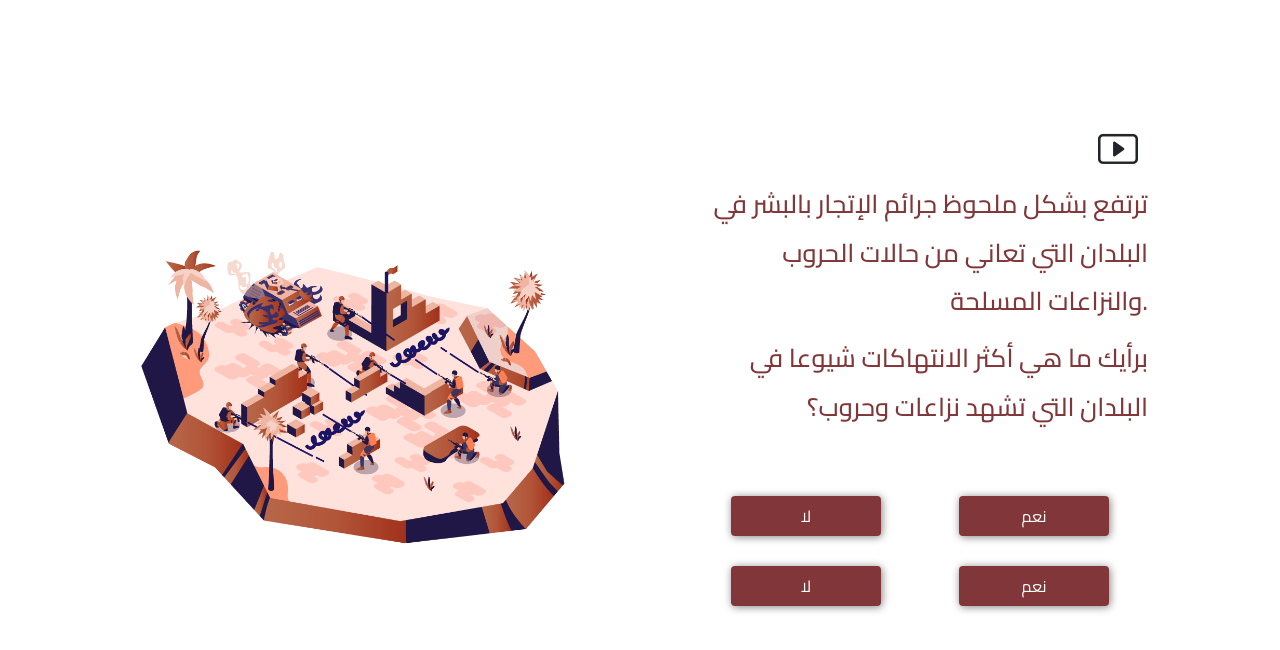
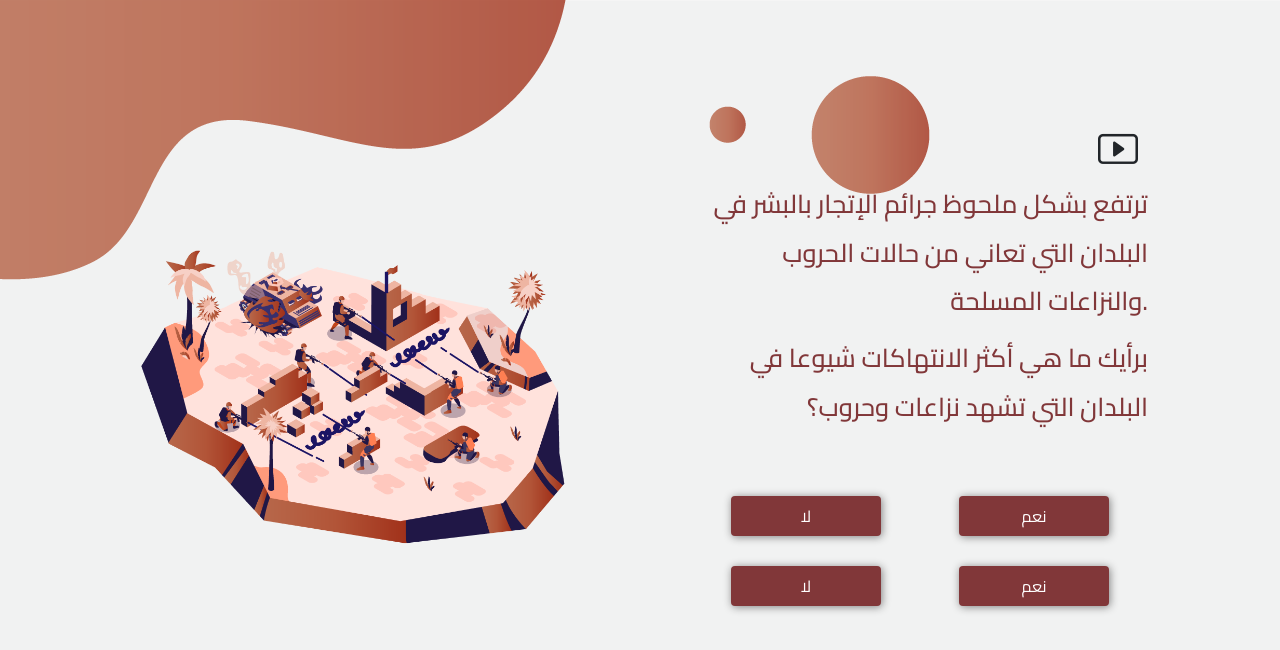
Before and after one commit to haneen-khairi/question-2-half-right, a plain HTML site: page index.html in a window 1280 px wide. Drawn offline with nearby package versions, Linux system fonts and the light colour scheme.

Commit message:
add asset

```diff
--- a/index.html
+++ b/index.html
@@ -14,7 +14,7 @@
 
 <body>
     <!-- image background -->
-    <section class="sec-question1" style="background:url(../img/bg1.png)">
+    <section class="sec-question1" style="background:url(assets/img/bg1.png)">
         <div class="position-video">
 
         </div>
```
